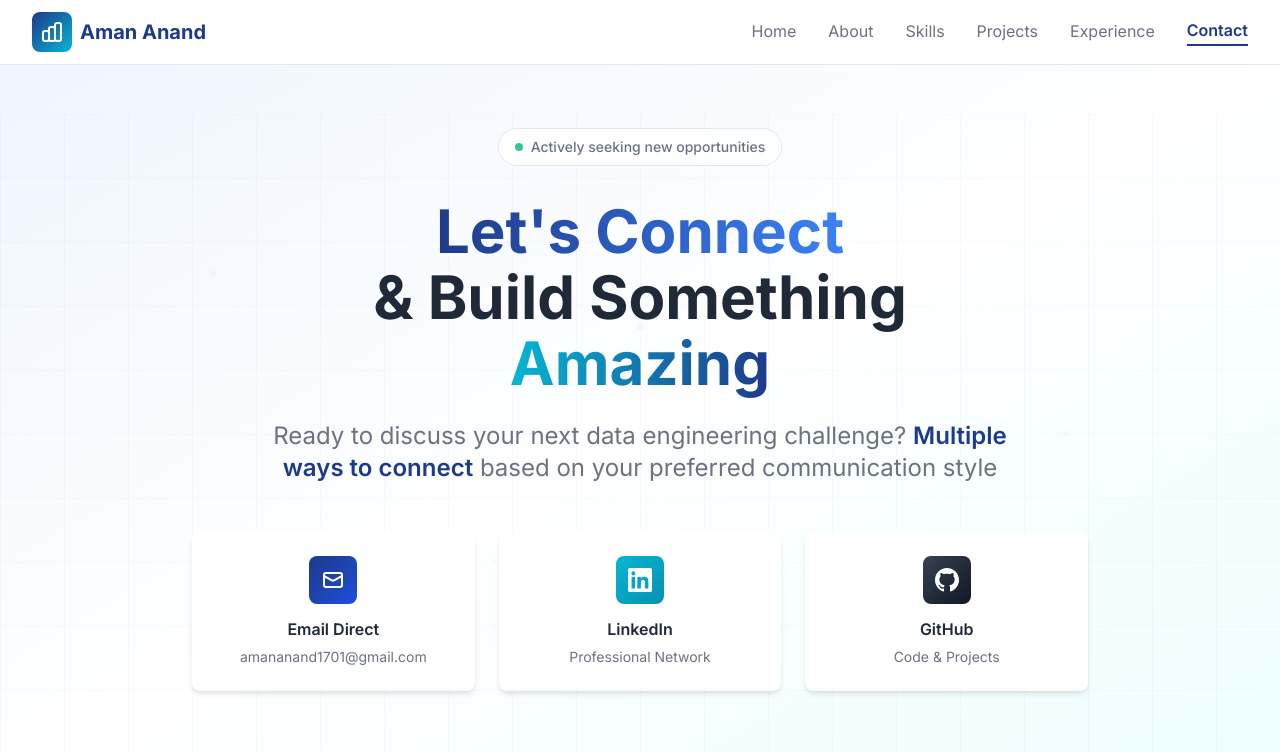
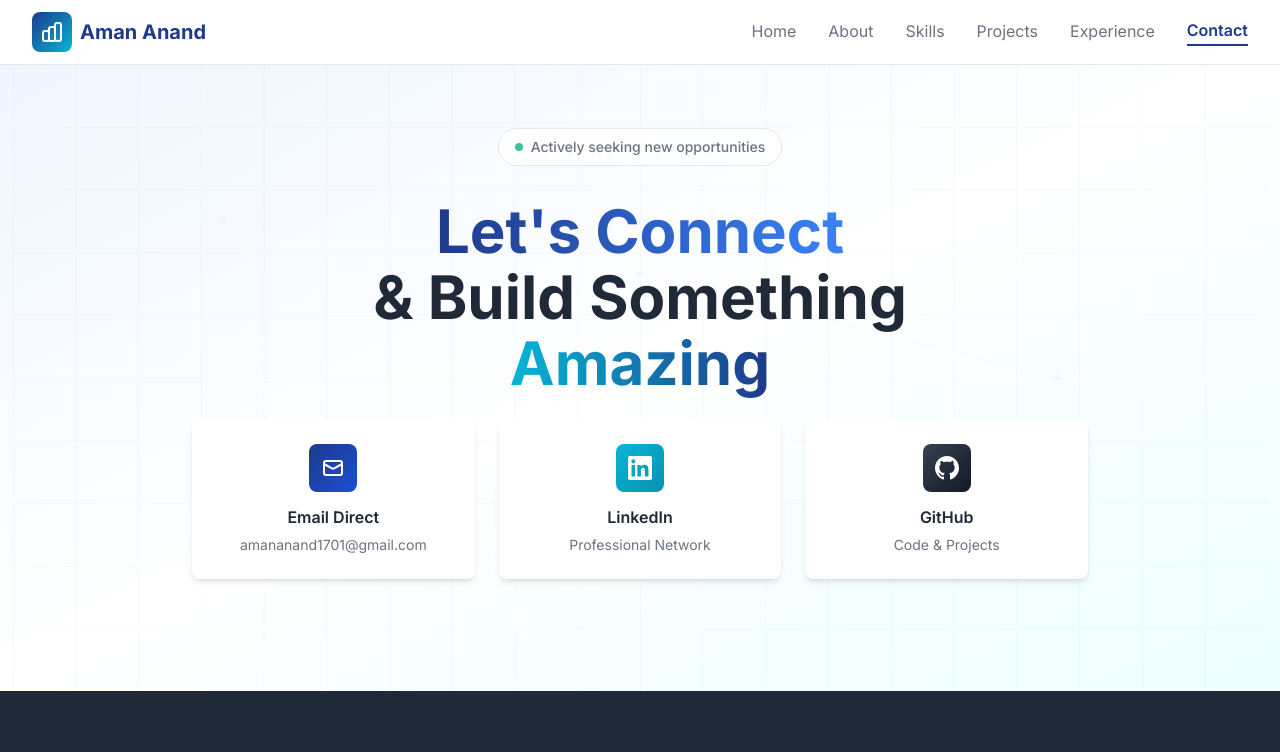
Before and after one commit to aman-anand17/aman-anand, a website: page pages/contact.html in a window 1280 px wide. Shown: the top 752 px of the page. Drawn offline with Linux system fonts and the light colour scheme; a script that the page names is missing.

Commit message:
Removed para from connect page

```diff
--- a/pages/contact.html
+++ b/pages/contact.html
@@ -142,11 +142,11 @@
                         <span class="text-gradient-accent">Amazing</span>
                     </h1>
 
-                    <p class="text-xl sm:text-2xl text-text-secondary mb-12 max-w-3xl mx-auto leading-relaxed animate-slide-up" style="animation-delay: 0.2s;">
+                    <!-- <p class="text-xl sm:text-2xl text-text-secondary mb-12 max-w-3xl mx-auto leading-relaxed animate-slide-up" style="animation-delay: 0.2s;">
                         Ready to discuss your next data engineering challenge?
                         <span class="text-primary font-semibold">Multiple ways to connect</span>
                         based on your preferred communication style
-                    </p>
+                    </p> -->
 
                     <!-- Quick Contact Options (Static) -->
                     <div class="grid grid-cols-1 sm:grid-cols-3 gap-6 mb-12 animate-scale-in" style="animation-delay: 0.4s;">
```
